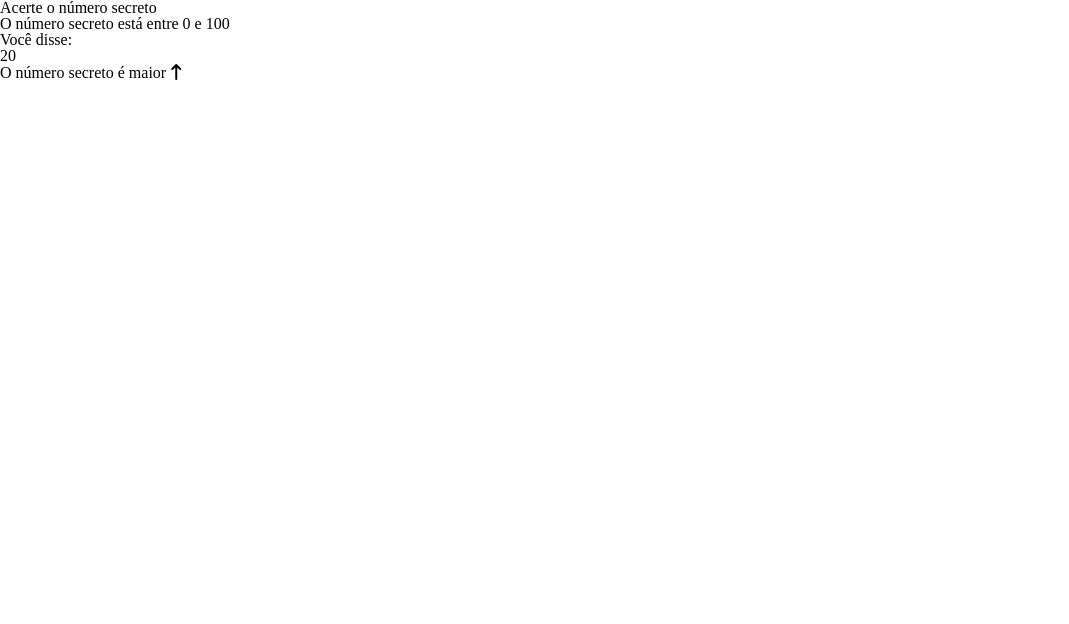
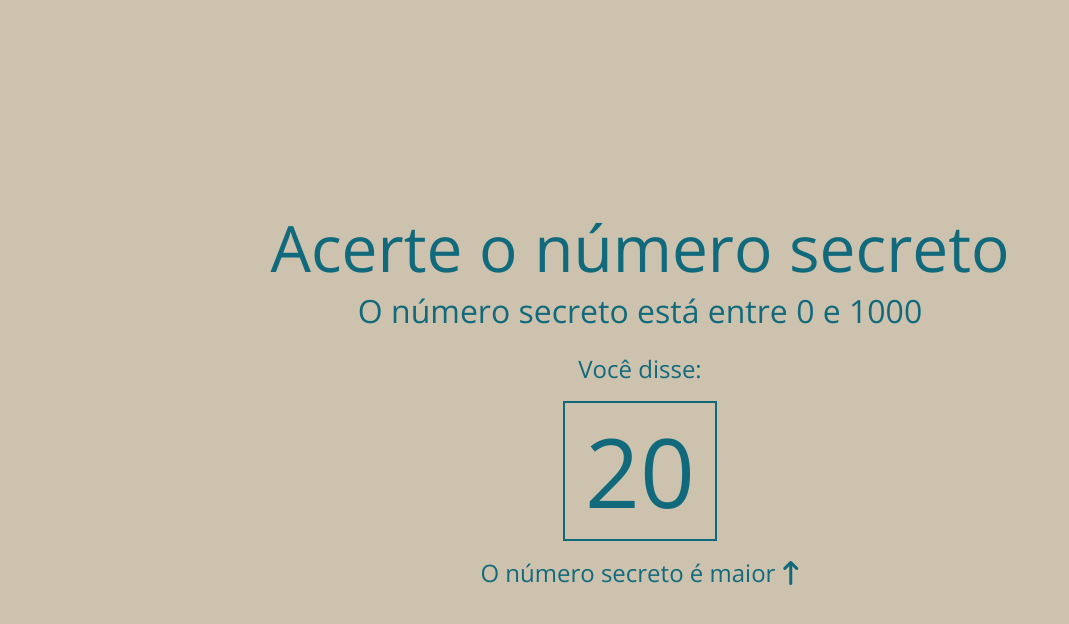
Before and after one commit to lucaslsf1/java-script-validacoes-voz, a plain HTML site: page index.html in a window 1280 px wide. Shown: the whole page, without its empty margins (0-1069 px from the left). Drawn offline with nearby package versions, Linux system fonts and the light colour scheme.

Commit message:
Segundo commit

```diff
--- /dev/null
+++ b/app/sortearNumero.js
@@ -0,0 +1,17 @@
+const menorValor = 0;
+const maiorValor = 1000;
+const numeroSecreto = gerarNumeroSecreto();
+
+function gerarNumeroSecreto() {
+    return parseInt(Math.random() * maiorValor + 1);
+};
+
+console.log(`Número Secreto: ${numeroSecreto}`);
+
+//Criar variaveis para menor valor e maior valor e depois buscar os spans
+
+const elementoMenorValor = document.querySelector('#menor-valor');
+elementoMenorValor.innerHTML = menorValor;
+
+const elementoMaiorValor = document.querySelector('#maior-valor');
+elementoMaiorValor.innerHTML = maiorValor;
--- a/index.html
+++ b/index.html
@@ -19,6 +19,6 @@
         <span class="box">20</span>
         <div>O número secreto é maior <i class="fa-solid fa-arrow-up-long"></i>
     </div>
-
+    <script src="/app/sortearNumero.js"></script>
 </body>
 </html>
--- a/style.css
+++ b/style.css
@@ -3,10 +3,41 @@
 :root {
     --font-family: 'Inconsolata', monospace;
     --font-family: 'Open Sans', sans-serif;
-    --bg-color: #35A29F;
-    --primary-color: #071952;
+    --bg-color: #CDC2AE;
+    --primary-color: #116A7B;
 }
 
 body {
-    backg
+    background-color: var(--bg-color);
+    color: var(--primary-color);
+    min-height: 100vh;
+    display: flex;
+    flex-direction: column;
+    align-items: center;
+    justify-content: center;
+    text-align: center;
+    margin: 0;
+    font-family: var(--font-family);
 }
+
+h1 {
+    font-size: 4em;
+}
+
+h3 {
+    font-size: 2em;
+    margin-top: 15px;
+}
+
+.mensagem {
+    font-size: 1.5em;
+    margin-top: 30px;
+}
+
+.box {
+    border: 2px solid var(--primary-color);
+    display: inline-block;
+    font-size: 4em;
+    padding: 20px;
+    margin: 20px;
+}
```
Also changed, not shown: script.js (added).
